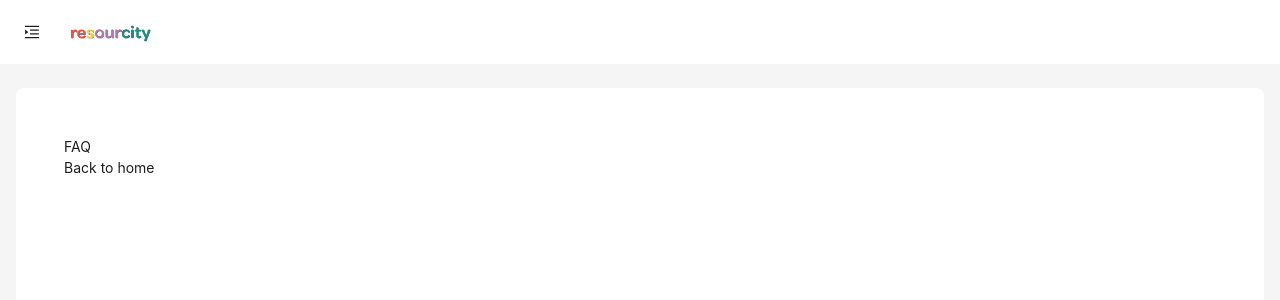
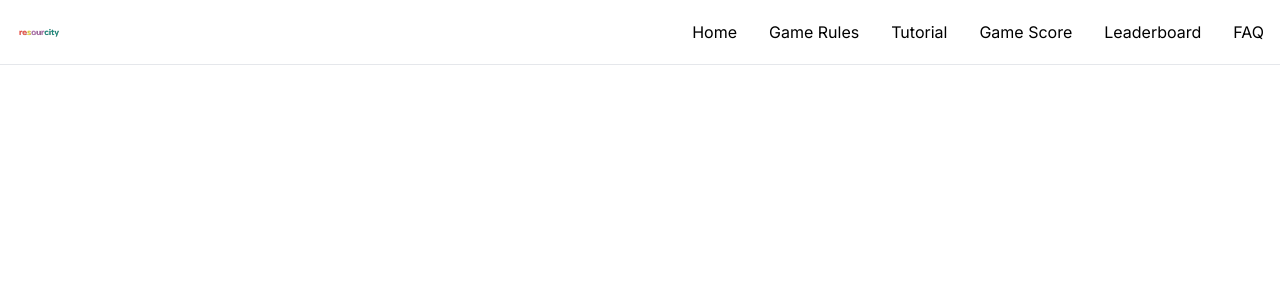
Before and after one commit to sihvn/Resourcity, a Next.js app: page /Resourcity/faq in a window 1280 px wide. Shown: the top 300 px of the page. Built offline with nearby package versions, Linux system fonts and the light colour scheme.

Commit message:
changed nav bar

```diff
--- a/app/faq/page.js
+++ b/app/faq/page.js
@@ -3,19 +3,10 @@
 import Link from 'next/link'
 import Head from 'next/head'
 import BaseTemplate from '../../components/baseTemplate';
+import Navbar from '../../components/navbar';
 
 export default function FAQ() {
     return (
-        <BaseTemplate>
-            <>
-                <Head>
-                    <title> FAQ</title>
-                </Head>
-                <h1>FAQ</h1>
-                <h2>
-                    <Link href="/">Back to home</Link>
-                </h2>
-            </>
-        </BaseTemplate>
+        <Navbar />
     );
 }
--- a/app/gamescore/page.js
+++ b/app/gamescore/page.js
@@ -5,6 +5,7 @@ import { db } from '../firebaseConfig'
 import { collection, getDocs, addDoc } from 'firebase/firestore';
 import React, { useState, useEffect } from 'react';
 import BaseTemplate from '../../components/baseTemplate';
+import Navbar from '../../components/navbar';
 
 import { Form, Input, InputNumber, Button } from 'antd';
 
@@ -57,7 +58,9 @@ export default function NewGame() {
         console.log('Failed:', errorInfo);
     };
     return (
-        <BaseTemplate>
+        <>
+            <Navbar />
+            <div className='flex justify-center'>
                 <Form form={form} layout="vertical" onFinish={onFinish} onValuesChange={calculateSum}>
                     <Form.Item name="name" label="Name" rules={[{ required: true, message: 'Please enter a name' }]}>
                         <Input />
@@ -102,9 +105,13 @@ export default function NewGame() {
                         <Button type="default" htmlType="submit">Submit</Button>
                     </Form.Item>
                 </Form>
+            </div>
+
             <h2 className='flex justify-center'>
                 <span className='text-center pr-4 text-gray-700'>Formula: Total Resource <b>[{tr}]</b>  - (Max Resource <b>[{mxr}]</b> - Min Resource <b>[{mir}]</b>) + Number of Farms <b>[{nof}]</b> = <b>{newScore}</b></span>
             </h2>
-        </BaseTemplate>
+        </>
+
+
     );
 }
--- a/app/leaderboard/page.js
+++ b/app/leaderboard/page.js
@@ -7,6 +7,7 @@ import { query, collection, getDocs, orderBy } from 'firebase/firestore';
 import React, { useState, useEffect } from 'react';
 import MenuBar from '../../components/menuBar';
 import BaseTemplate from '../../components/baseTemplate';
+import Navbar from '../../components/navbar';
 
 import { Table } from 'antd';
 
@@ -60,8 +61,9 @@ export default function Leaderboard() {
 
     // Display data in a table form
     return (
-        <BaseTemplate>
+
         <>
+            <Navbar />
             <main class="flex flex-col justify-center items-center m-0">
                 <h1 className='text-2xl font-bold underline'>Leaderboard</h1>
 
@@ -72,7 +74,7 @@ export default function Leaderboard() {
                 </h2>
             </main>
         </>
-        </BaseTemplate>
+
     );
 }
 
--- a/app/page.js
+++ b/app/page.js
@@ -2,11 +2,15 @@
 
 import BaseTemplate from '../components/baseTemplate';
 import GameBackground from '../components/gamebackground';
+import Navbar from '../components/navbar';
 
 export default function Page() {
     return (
-        <BaseTemplate>
+        <>
+            <Navbar />
             <GameBackground />
-        </BaseTemplate>
+        </>
+
+
     );
 }
--- a/app/tutorial/page.js
+++ b/app/tutorial/page.js
@@ -2,10 +2,13 @@
 
 import Link from 'next/link'
 import BaseTemplate from '../../components/baseTemplate';
+import Navbar from '../../components/navbar';
 
 export default function Tutorial() {
     return (
-        <BaseTemplate>
+
+        <>
+            <Navbar />
             <div className='flex items-center justify-center'>
                 <iframe
                     width='1280'
@@ -15,6 +18,8 @@ export default function Tutorial() {
                     allowfullscreen
                 />
             </div>
-        </BaseTemplate>
+        </>
+
+
     );
 }
--- a/components/menuBar.js
+++ b/components/menuBar.js
@@ -5,9 +5,6 @@ const { Header, Content, Footer, Sider } = Layout;
 
 const MenuBar = () => {
     return (
-
-
-
         <nav className="bg-white fixed w-full z-20 top-0 start-0 border-b border-gray-200 mb-64">
             <div className="max-w-screen-xl flex flex-wrap items-center justify-between mx-auto p-4">
                 <a className="flex items-center space-x-3 rtl:space-x-reverse">
@@ -17,7 +14,7 @@ const MenuBar = () => {
                     <Link href="/" className="hover:text-gray-500 cursor-pointer">Home</Link>
                     <Link href="/rules" className="hover:text-gray-500 cursor-pointer">Game Rules</Link>
                     <Link href="/tutorial" className="hover:text-gray-500 cursor-pointer">Tutorial</Link>
-                    <Link href="/newgame" className="hover:text-gray-500 cursor-pointer">New Game</Link>
+                    <Link href="/gamescore" className="hover:text-gray-500 cursor-pointer">Game Score</Link>
                     <Link href="/leaderboard" className="hover:text-gray-500 cursor-pointer">Leaderboard</Link>
                     <Link href="/faq" className="hover:text-gray-500 cursor-pointer">FAQ</Link>
                 </ul>
```
Lines whose indentation alone changed are shown as unchanged.
